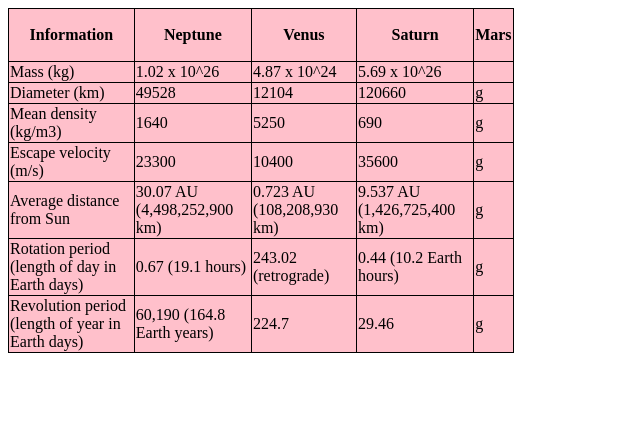
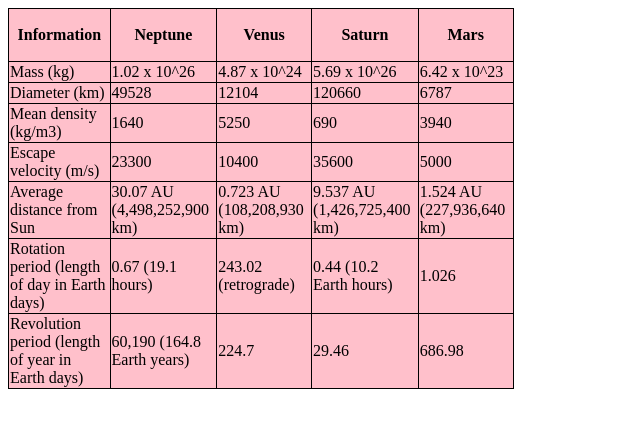
Before and after one commit to mflowers1395/lab5, a plain HTML site: page index.html in a window 1280 px wide. Shown: the whole page, without its empty margins (0-640 px from the left). Drawn offline with Linux system fonts and the light colour scheme.

Commit message:
Update index.html

```diff
--- a/index.html
+++ b/index.html
@@ -21,7 +21,7 @@
     <td> </td>
     <td> 4.87 x 10^24</td>
       <td> 5.69 x 10^26 </td>
-      <td>  </td>
+      <td> 6.42 x 10^23</td>
 
   </tr>
   <tr>
@@ -29,41 +29,41 @@
     <td> 49528 </td>
     <td> 12104 </td>
     <td> 120660 </td>
-    <td>    g   </td>
+    <td> 6787  </td>
   </tr>
   <tr>
     <td> Mean density (kg/m3) </td>
     <td> 1640 </td>
     <td> 5250 </td>
     <td> 690 </td>
-    <td>    g   </td>
+    <td> 3940 </td>
   </tr>
   <tr>
     <td> Escape velocity (m/s) </td>
     <td> 23300 </td>
     <td> 10400 </td>
     <td> 35600 </td>
-    <td>    g   </td>
+    <td> 5000  </td>
   </tr>
   <tr>
     <td>Average distance from Sun </td>
     <td> 30.07 AU (4,498,252,900 km) </td>
     <td> 0.723 AU (108,208,930 km) </td>
     <td> 9.537 AU (1,426,725,400 km) </td>
-    <td>    g   </td>
+    <td> 1.524 AU (227,936,640 km) </td>
     <tr>
       <td> Rotation period (length of day in Earth days)</td>
       <td> 0.67 (19.1 hours)  </td>
       <td> 243.02 (retrograde) </td>
       <td> 0.44 (10.2 Earth hours) </td>
-      <td>    g   </td>
+      <td> 1.026  </td>
     </tr>
     <tr>
       <td> Revolution period (length of year in Earth days) </td>
       <td> 60,190 (164.8 Earth years)  </td>
       <td> 224.7 </td>
       <td> 29.46 </td>
-      <td>    g   </td>
+      <td> 686.98 </td>
     </tr>
   </tr>
 </table>
```
